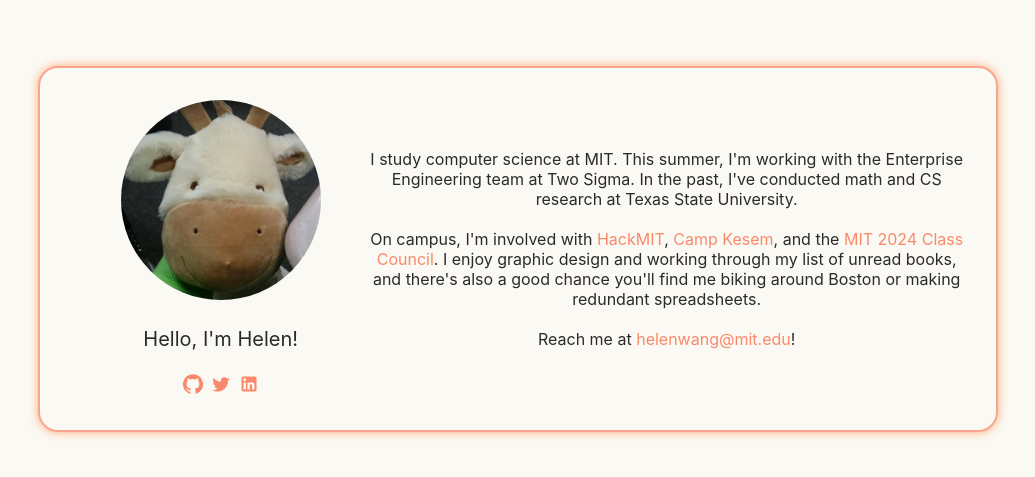
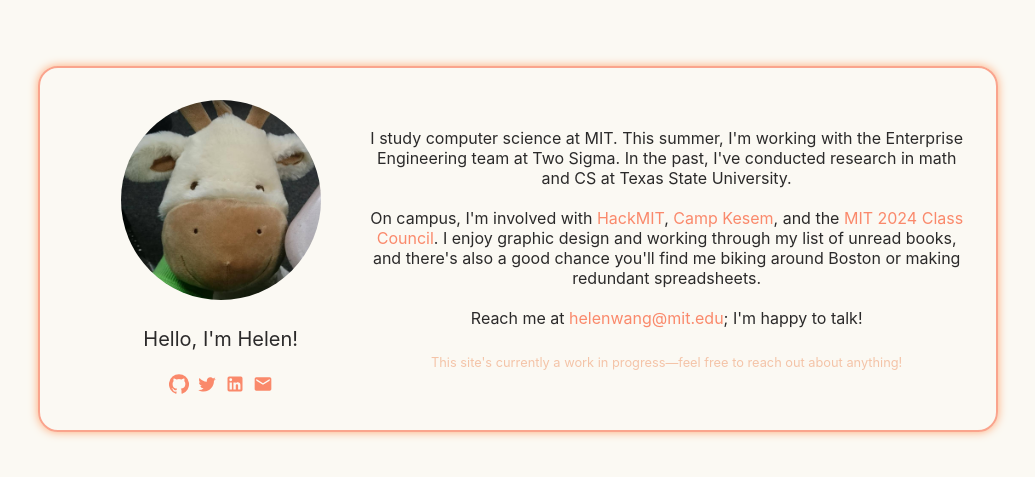
Before and after one commit to helenkw/site, a React (Create React App) app: page / in a window 1280 px wide. Shown: the part 151-628 px from the top of the page, without its empty margins (122-1157 px from the left). Built offline with nearby package versions, Linux system fonts and the light colour scheme.

Commit message:
Minor updates to Home

```diff
--- a/src/App.css
+++ b/src/App.css
@@ -15,7 +15,7 @@
 
  /*
   * Colors
-  * https://coolors.co/fbf9f3-2b2a2a-ffa977-fa896b-e35a51
+  * https://coolors.co/fbf9f3-2b2a2a-f4c4a8-ffa977-fa896b-e35a51
   */
 
 :root {
@@ -24,6 +24,7 @@
 
   --yellow: #ffe78f;
   --orange: #ffa977;
+  --orange-faded: #f4c4a8;
   --orange-red: #fa896b;
   --orange-red-half: rgb(250, 137, 107, .75);
   --red: #e35a51;
@@ -34,6 +35,8 @@
   --theme-color: var(--orange-red);
   --theme-color-half: var(--orange-red-half);
   --theme-color-light: var(--orange);
+  --theme-color-dark: var(--red);
+  --theme-color-faded: var(--orange-faded);
 }
 
 html {
--- a/src/Components/Home.js
+++ b/src/Components/Home.js
@@ -7,6 +7,7 @@
 import GitHubIcon from '@material-ui/icons/GitHub';
 import TwitterIcon from '@material-ui/icons/Twitter';
 import LinkedInIcon from '@material-ui/icons/LinkedIn';
+import EmailIcon from '@material-ui/icons/Email';
 
 const Home = () => (
   <Grid className='home-grid'>
@@ -22,13 +23,15 @@
           <TwitterIcon fontSize='small' className='home-icon' /></a>
         <a href='https://www.linkedin.com/in/helenkwang/' target='_blank' rel='noopener noreferrer'>
           <LinkedInIcon fontSize='small' className='home-icon' /></a>
+        <a href='mailto:helenwang@mit.edu' target='_blank' rel='noopener noreferrer'>
+          <EmailIcon fontSize='small' className='home-icon' /></a>
       </Grid>
 
       <Grid item xs={12} md={8} className='bio'>
         <p>
           I study computer science at MIT.
           This summer, I'm working with the Enterprise Engineering team at Two Sigma.
-          In the past, I've conducted math and CS research at Texas State University.
+          In the past, I've conducted research in math and CS at Texas State University.
           <br/> <br/>
           On campus, I'm involved with {' '}
           <a href='https://hackmit.org/' target='_blank' rel='noopener noreferrer'>
@@ -40,7 +43,9 @@
           I enjoy graphic design and working through my list of unread books, {' '}
           and there's also a good chance you'll find me biking around Boston or making redundant spreadsheets.
           <br/> <br/>
-          Reach me at <a href='mailto:helenwang@mit.edu'>helenwang@mit.edu</a>!
+          Reach me at <a href='mailto:helenwang@mit.edu'>helenwang@mit.edu</a>; I'm happy to talk!
+
+          <p className='note'><br/>This site's currently a work in progress—feel free to reach out about anything!</p>
         </p>
       </Grid>
 
--- a/src/Styles/Home.css
+++ b/src/Styles/Home.css
@@ -4,7 +4,7 @@
   align-items: center;
   display: flex;
 
-  padding: 4rem;
+  padding: 2.5rem;
   min-height: 100vh;
   width: 100%;
 }
@@ -40,7 +40,7 @@
 }
 
 .home-icon:hover {
-  color: var(--red);
+  color: var();
 }
 
 a {
@@ -50,5 +50,10 @@
 }
 
 a:hover {
-  color: var(--red);
+  color: var(--theme-color-dark);
 }
+
+.note {
+  color: var(--theme-color-faded);
+  font-size: .8rem;
+}
```
Also changed, not shown: 1 other file (tests, documents, lock files or other folders).
